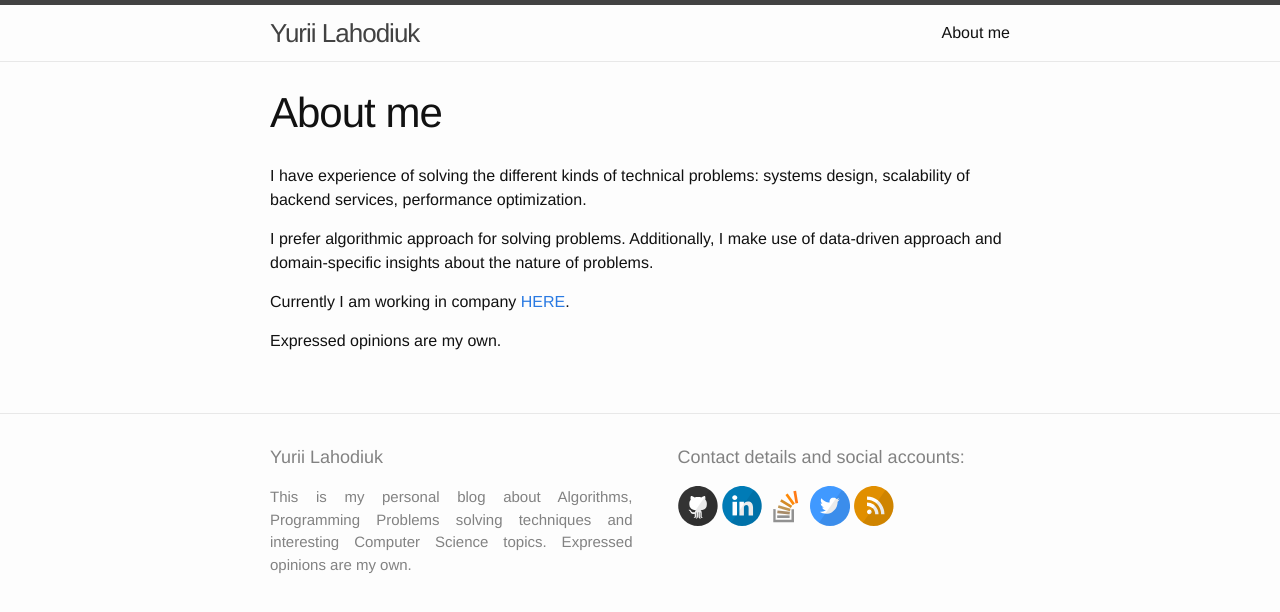
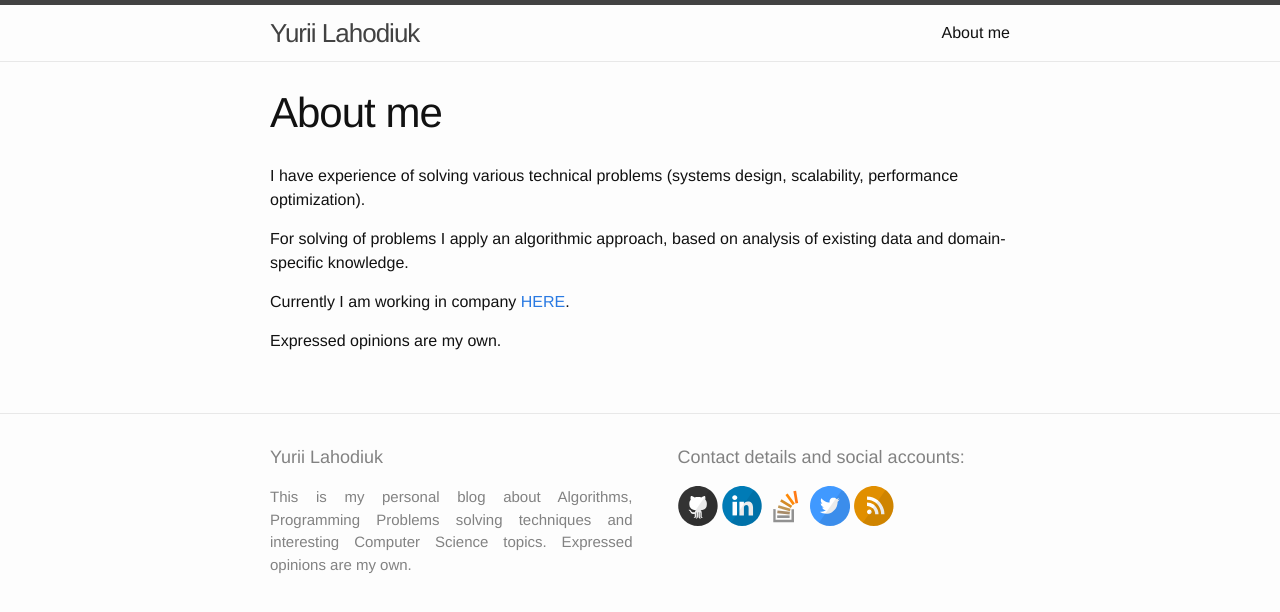
Before and after one commit to lagodiuk/lagodiuk.github.io, a Jekyll site: the page built from about.md, in a window 1280 px wide. Shown: the top 612 px of the page. Built offline with Jekyll 4.4.1, drawn with Linux system fonts in a browser that asks for light colours; Markdown is read by kramdown in place of the engine named in the settings.

Commit message:
Updated 'About' page

```diff
--- a/about.md
+++ b/about.md
@@ -4,9 +4,9 @@ title: About me
 permalink: /about/
 ---
 
-I have experience of solving the different kinds of technical problems: systems design, scalability of backend services, performance optimization.
+I have experience of solving various technical problems (systems design, scalability, performance optimization).
 
-I prefer algorithmic approach for solving problems. Additionally, I make use of data-driven approach and domain-specific insights about the nature of problems.
+For solving of problems I apply an algorithmic approach, based on analysis of existing data and domain-specific knowledge.
 
 Currently I am working in company [HERE](https://company.here.com/here/).
 
```
